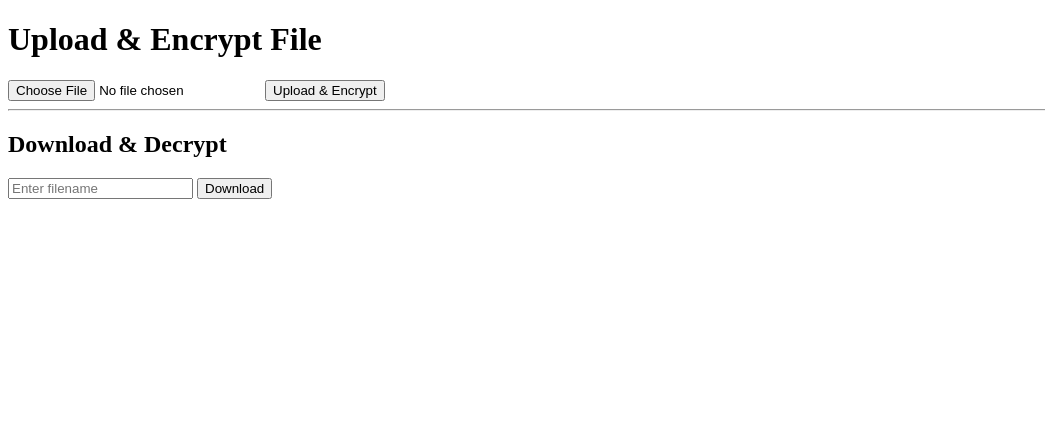
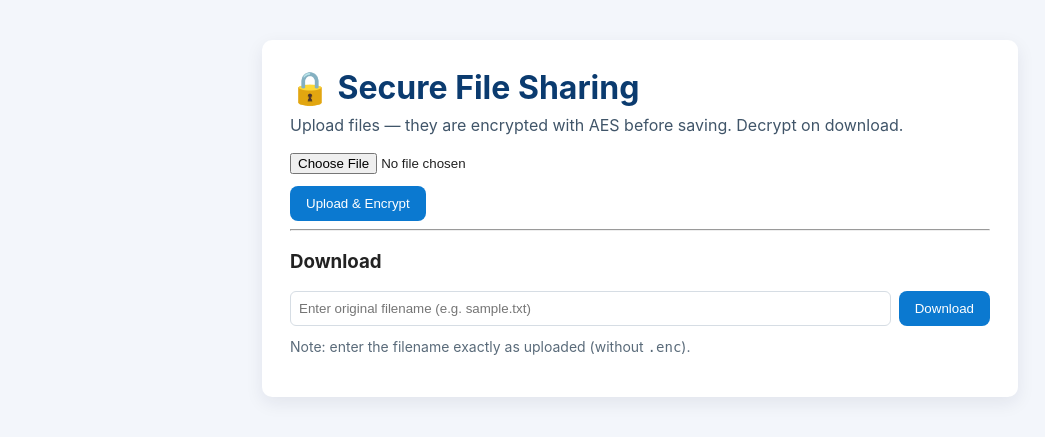
Before and after one commit to Beserker-1100011/FUTURE_CS_03, a Flask app: page / in a window 1280 px wide. Shown: the top 437 px of the page, without its empty margins (0-1045 px from the left). Run offline with Flask 3, Linux system fonts and the light colour scheme.

Commit message:
Update index.html

```diff
--- a/templates/index.html
+++ b/templates/index.html
@@ -1,19 +1,58 @@
-<!DOCTYPE html>
-<html>
+<!-- templates/index.html -->
+<!doctype html>
+<html lang="en">
 <head>
-    <title>Secure File Sharing</title>
+  <meta charset="utf-8"/>
+  <title>Secure File Share</title>
+  <meta name="viewport" content="width=device-width,initial-scale=1"/>
+  <style>
+    body { font-family: Inter, Arial, sans-serif; background:#f3f6fb; color:#222; }
+    .container { max-width:700px; margin:40px auto; background:white; padding:28px; border-radius:10px; box-shadow: 0 6px 18px rgba(20,30,60,0.08); }
+    h1 { margin:0 0 8px; color:#0b3b6f; }
+    p.lead { margin-top:0; color:#405569; }
+    .form-row { margin-top:18px; }
+    input[type=file] { display:block; margin-bottom:12px; }
+    .btn { background:#0b79d0; color:white; padding:10px 16px; border-radius:8px; border:none; cursor:pointer; }
+    .btn:hover { background:#0a6dc1; }
+    .small { color:#5a6b7a; font-size:14px; margin-top:12px; }
+    .msg { margin:14px 0; padding:10px; border-radius:6px; background:#eef7ff; color:#083d6b; }
+    .download-row { display:flex; gap:8px; margin-top:10px; }
+    input[type=text] { padding:8px; border-radius:6px; border:1px solid #d6dde4; flex:1; }
+  </style>
 </head>
 <body>
-    <h1>Upload & Encrypt File</h1>
-    <form action="/upload" method="post" enctype="multipart/form-data">
-        <input type="file" name="file" required>
-        <button type="submit">Upload & Encrypt</button>
+  <div class="container">
+    <h1>🔒 Secure File Sharing</h1>
+    <p class="lead">Upload files — they are encrypted with AES before saving. Decrypt on download.</p>
+
+    {% if msg %}
+      <div class="msg">{{ msg }}</div>
+    {% endif %}
+
+    <form method="POST" enctype="multipart/form-data">
+      <div class="form-row">
+        <input type="file" name="file" required/>
+        <button class="btn" type="submit">Upload & Encrypt</button>
+      </div>
     </form>
-    <hr>
-    <h2>Download & Decrypt</h2>
-    <form action="/download/file.txt" method="get">
-        <input type="text" name="filename" placeholder="Enter filename">
-        <button type="submit">Download</button>
-    </form>
+
+    <hr/>
+
+    <h3>Download</h3>
+    <div class="download-row">
+      <input id="fname" type="text" placeholder="Enter original filename (e.g. sample.txt)" />
+      <button class="btn" onclick="doDownload()">Download</button>
+    </div>
+    <p class="small">Note: enter the filename exactly as uploaded (without <code>.enc</code>).</p>
+  </div>
+
+  <script>
+    function doDownload(){
+      const f = document.getElementById('fname').value.trim();
+      if(!f) { alert('Enter filename'); return; }
+      // encode URI component to support spaces etc.
+      window.location.href = '/download/' + encodeURIComponent(f);
+    }
+  </script>
 </body>
 </html>
```
